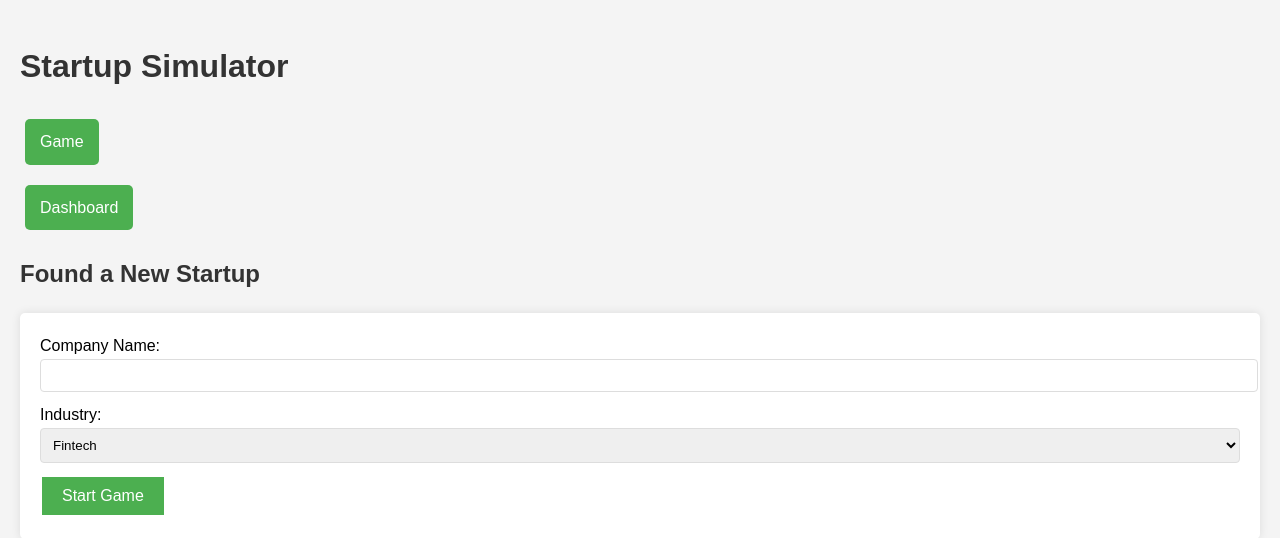
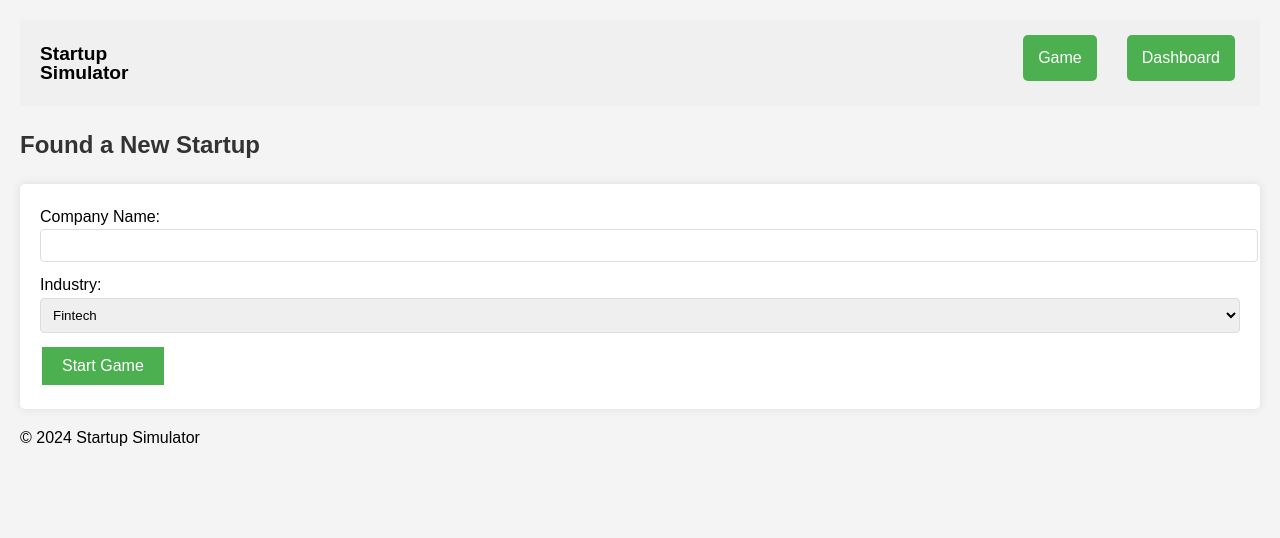
Before and after one commit to mathwizard1232/startup-simulator, a Django app: page /game/ in a window 1280 px wide. Shown: the top 538 px of the page. Run offline with Django 5.2, Linux system fonts and the light colour scheme.

Commit message:
refactor 0; step 1.1 - header tweak

```diff
--- a/game/templates/game/base.html
+++ b/game/templates/game/base.html
@@ -7,15 +7,43 @@
     <title>{% block title %}Startup Simulator{% endblock %}</title>
     <link rel="stylesheet" href="{% static 'game/css/style.css' %}">
     {% block extra_css %}{% endblock %}
+    <style>
+        header {
+            display: flex;
+            justify-content: space-between;
+            align-items: center;
+            padding: 10px 20px;
+            background-color: #f0f0f0;
+        }
+        .logo {
+            display: flex;
+            flex-direction: column;
+            align-items: flex-start;
+            font-weight: bold;
+            font-size: 1.2em;
+            line-height: 1;
+        }
+        nav ul {
+            display: flex;
+            list-style-type: none;
+            margin: 0;
+            padding: 0;
+        }
+        nav ul li {
+            margin-left: 20px;
+        }
+    </style>
 </head>
 <body>
     <header>
-        <h1>Startup Simulator</h1>
+        <div class="logo">
+            <span>Startup</span>
+            <span>Simulator</span>
+        </div>
         <nav>
             <ul>
                 <li><a href="{% url 'game_loop' %}">Game</a></li>
                 <li><a href="{% url 'dashboard' %}">Dashboard</a></li>
-                <!-- Add more navigation items as needed -->
             </ul>
         </nav>
     </header>
```
